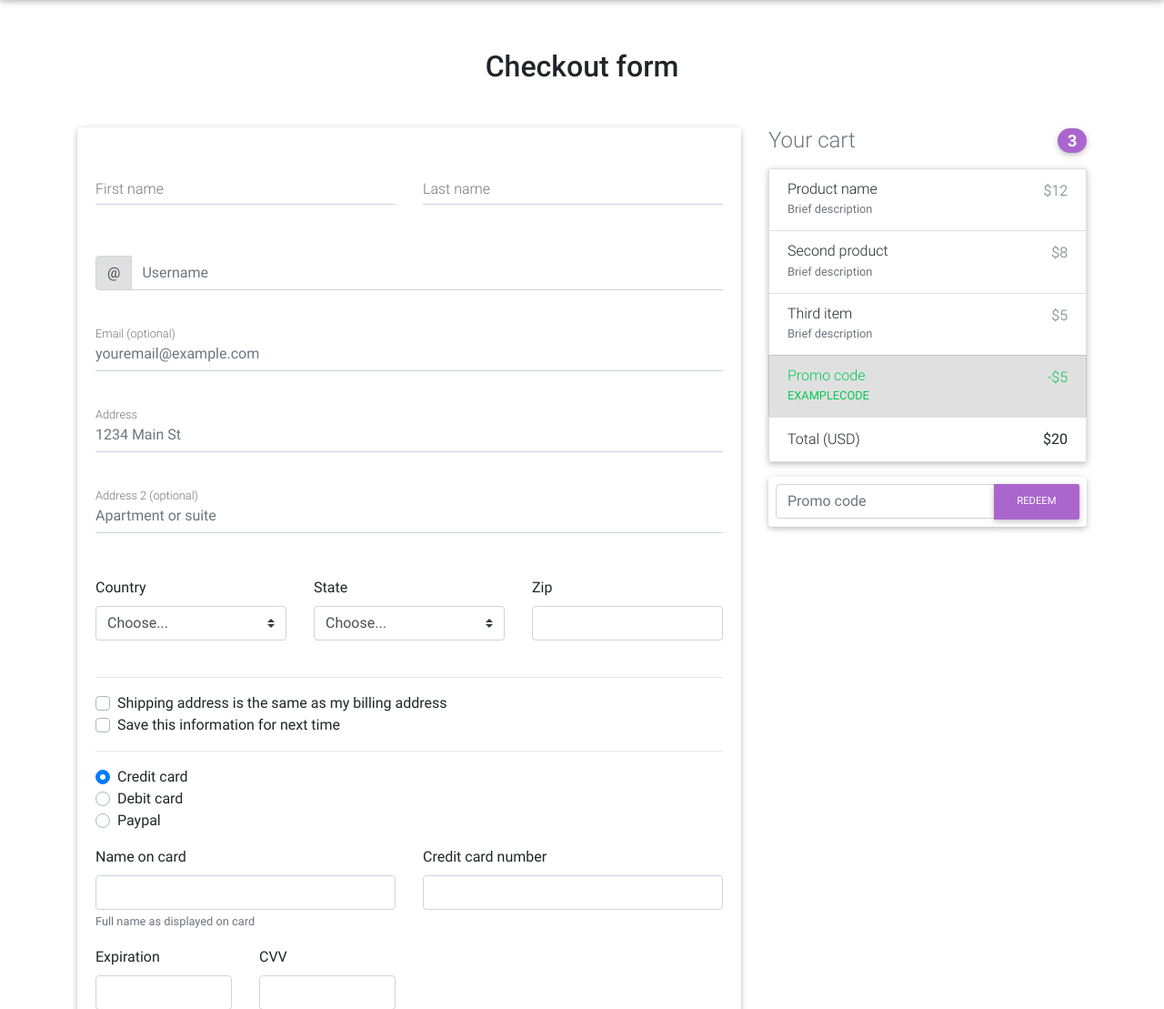
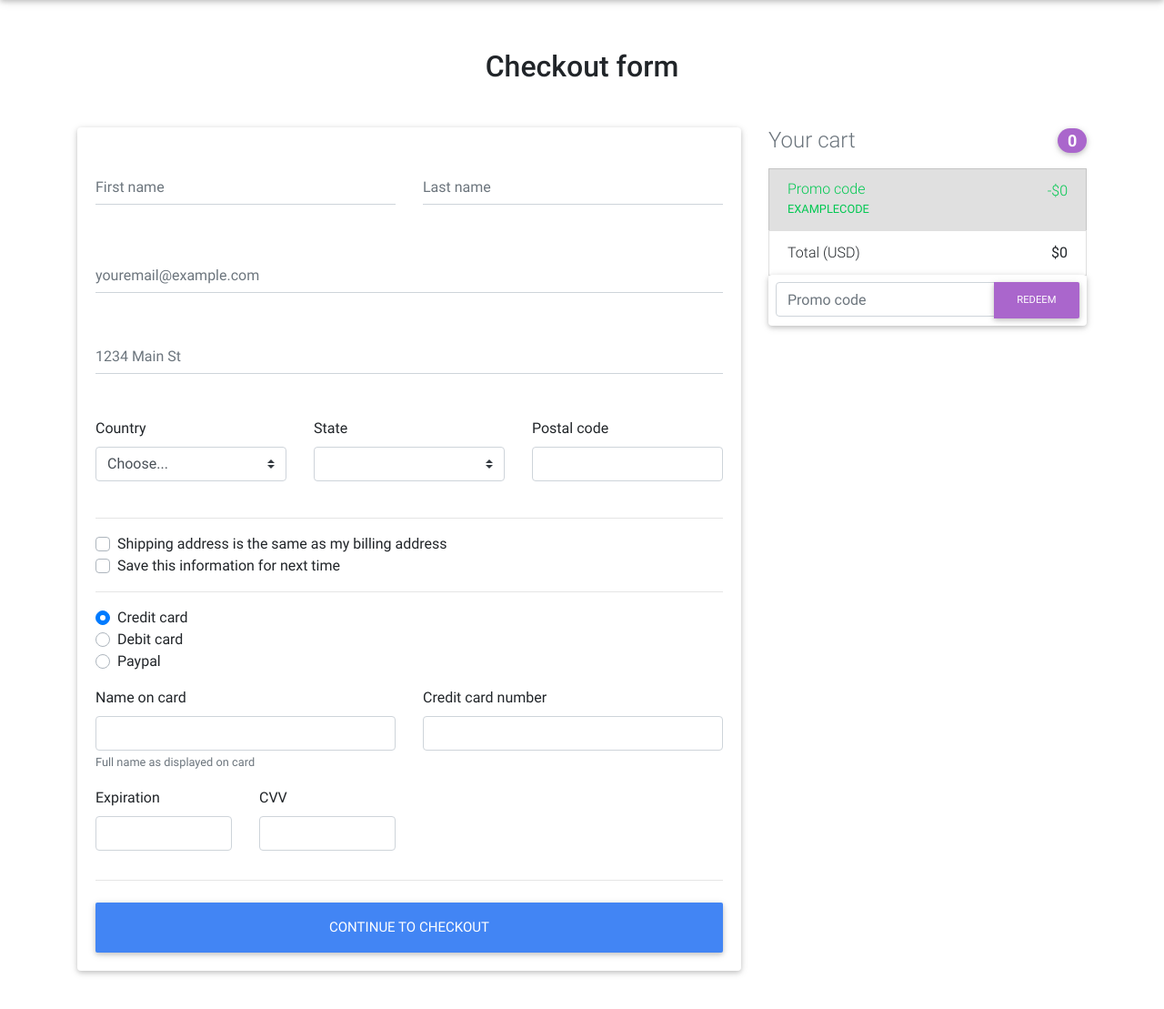
Before and after one commit to Codemaniac6/django-ecommerce, a Django app: page /orders/create/ in a window 1280 px wide. Shown: the part 66-1175 px from the top of the page at 91% size. Run offline with Django 3.2, Linux system fonts and the light colour scheme; some libraries are stand-ins or nearby versions.

Commit message:
checkout updates

```diff
--- a/orders/views.py
+++ b/orders/views.py
@@ -1,5 +1,5 @@
 from django.shortcuts import render
-from .models import OrderItem
+from .models import OrderItem, Order
 from cart.cart import Cart
 from .forms import OrderCreateForm
 
@@ -7,20 +7,36 @@ from .forms import OrderCreateForm
 def order_create(request):
     cart = Cart(request)
     if request.method == "POST":
-        form = OrderCreateForm(request.POST)
-        if form.is_valid():
-            order = form.save()
+        order = Order(request.POST)
+        if order:
             for product in cart:
                 OrderItem.objects.create(order=order,
                                          item=product['item'],
                                          price=product['price'],
                                          quantity=product['quantity'])
-                # clears the cart.
                 cart.clear()
                 return render(request, 'orders/order/created.html',
-                              {'order': order})
+                              {'order': order,
+                               'cart': cart})
     else:
-        form = OrderCreateForm()
+        order = Order()
         return render(request, 'checkout-page.html',
-                      {'cart': cart,
-                       'form': form})
+                      {'order': order,
+                       'cart': cart})
+        # form = OrderCreateForm(request.POST)
+        # if form.is_valid():
+        #     order = form.save()
+        #     for product in cart:
+        #         OrderItem.objects.create(order=order,
+        #                                  item=product['item'],
+        #                                  price=product['price'],
+        #                                  quantity=product['quantity'])
+        #         # clears the cart.
+    #             cart.clear()
+    #             return render(request, 'orders/order/created.html',
+    #                           {'order': order})
+    # else:
+    #     form = OrderCreateForm()
+    #     return render(request, 'checkout-page.html',
+    #                   {'cart': cart,
+    #                    'form': form})
--- a/shop/templates/checkout-page.html
+++ b/shop/templates/checkout-page.html
@@ -22,7 +22,7 @@
           <div class="card">
 
             <!--Card content-->
-            <form class="card-body">
+            <form class="card-body" method="post">
 
               <!--Grid row-->
               <div class="row">
@@ -32,8 +32,8 @@
 
                   <!--firstName-->
                   <div class="md-form ">
-                    <input type="text" id="firstName" class="form-control">
-                    <label for="firstName" class="">First name</label>
+                    <input type="text" id="firstName" class="form-control" placeholder="First name">
+                    <label for="firstName" class="">{{ order.first_name }}</label>
                   </div>
 
                 </div>
@@ -44,8 +44,8 @@
 
                   <!--lastName-->
                   <div class="md-form">
-                    <input type="text" id="lastName" class="form-control">
-                    <label for="lastName" class="">Last name</label>
+                    <input type="text" id="lastName" class="form-control" placeholder="Last name">
+                    <label for="lastName" class="">{{ order.last_name }}</label>
                   </div>
 
                 </div>
@@ -54,31 +54,31 @@
               </div>
               <!--Grid row-->
 
-              <!--Username-->
-              <div class="md-form input-group pl-0 mb-5">
-                <div class="input-group-prepend">
-                  <span class="input-group-text" id="basic-addon1">@</span>
-                </div>
-                <input type="text" class="form-control py-0" placeholder="Username" aria-describedby="basic-addon1">
-              </div>
+<!--              &lt;!&ndash;Username&ndash;&gt;-->
+<!--              <div class="md-form input-group pl-0 mb-5">-->
+<!--                <div class="input-group-prepend">-->
+<!--                  <span class="input-group-text" id="basic-addon1">@</span>-->
+<!--                </div>-->
+<!--                <input type="text" class="form-control py-0" placeholder="Username" aria-describedby="basic-addon1">-->
+<!--              </div>-->
 
               <!--email-->
               <div class="md-form mb-5">
                 <input type="text" id="email" class="form-control" placeholder="youremail@example.com">
-                <label for="email" class="">Email (optional)</label>
+                <label for="email" class="">{{ order.email }}</label>
               </div>
 
               <!--address-->
               <div class="md-form mb-5">
                 <input type="text" id="address" class="form-control" placeholder="1234 Main St">
-                <label for="address" class="">Address</label>
+                <label for="address" class="">{{ order.address }}</label>
               </div>
 
-              <!--address-2-->
-              <div class="md-form mb-5">
-                <input type="text" id="address-2" class="form-control" placeholder="Apartment or suite">
-                <label for="address-2" class="">Address 2 (optional)</label>
-              </div>
+<!--              &lt;!&ndash;address-2&ndash;&gt;-->
+<!--              <div class="md-form mb-5">-->
+<!--                <input type="text" id="address-2" class="form-control" placeholder="Apartment or suite">-->
+<!--                <label for="address-2" class="">Address 2 (optional)</label>-->
+<!--              </div>-->
 
               <!--Grid row-->
               <div class="row">
@@ -89,7 +89,8 @@
                   <label for="country">Country</label>
                   <select class="custom-select d-block w-100" id="country" required>
                     <option value="">Choose...</option>
-                    <option>United States</option>
+                    <option>Nigeria</option>
+                    <option>United states</option>
                   </select>
                   <div class="invalid-feedback">
                     Please select a valid country.
@@ -102,10 +103,9 @@
                 <div class="col-lg-4 col-md-6 mb-4">
 
                   <label for="state">State</label>
-                  <select class="custom-select d-block w-100" id="state" required>
-                    <option value="">Choose...</option>
-                    <option>California</option>
-                  </select>
+                  <input class="custom-select d-block w-100" id="state" required>
+                    {{ order.city }}
+                  </input>
                   <div class="invalid-feedback">
                     Please provide a valid state.
                   </div>
@@ -116,7 +116,8 @@
                 <!--Grid column-->
                 <div class="col-lg-4 col-md-6 mb-4">
 
-                  <label for="zip">Zip</label>
+                  <label for="zip">Postal code</label>
+                  {{ order.postal_code }}
                   <input type="text" class="form-control" id="zip" placeholder="" required>
                   <div class="invalid-feedback">
                     Zip code required.
@@ -143,22 +144,22 @@
 
               <div class="d-block my-3">
                 <div class="custom-control custom-radio">
-                  <input id="credit" name="paymentMethod" type="radio" class="custom-control-input" checked required>
+                  <input id="credit" name="paymentMethod" type="radio" class="custom-control-input" checked>
                   <label class="custom-control-label" for="credit">Credit card</label>
                 </div>
                 <div class="custom-control custom-radio">
-                  <input id="debit" name="paymentMethod" type="radio" class="custom-control-input" required>
+                  <input id="debit" name="paymentMethod" type="radio" class="custom-control-input">
                   <label class="custom-control-label" for="debit">Debit card</label>
                 </div>
                 <div class="custom-control custom-radio">
-                  <input id="paypal" name="paymentMethod" type="radio" class="custom-control-input" required>
+                  <input id="paypal" name="paymentMethod" type="radio" class="custom-control-input">
                   <label class="custom-control-label" for="paypal">Paypal</label>
                 </div>
               </div>
               <div class="row">
                 <div class="col-md-6 mb-3">
                   <label for="cc-name">Name on card</label>
-                  <input type="text" class="form-control" id="cc-name" placeholder="" required>
+                  <input type="text" class="form-control" id="cc-name" placeholder="">
                   <small class="text-muted">Full name as displayed on card</small>
                   <div class="invalid-feedback">
                     Name on card is required
@@ -166,7 +167,7 @@
                 </div>
                 <div class="col-md-6 mb-3">
                   <label for="cc-number">Credit card number</label>
-                  <input type="text" class="form-control" id="cc-number" placeholder="" required>
+                  <input type="text" class="form-control" id="cc-number" placeholder="">
                   <div class="invalid-feedback">
                     Credit card number is required
                   </div>
@@ -175,14 +176,14 @@
               <div class="row">
                 <div class="col-md-3 mb-3">
                   <label for="cc-expiration">Expiration</label>
-                  <input type="text" class="form-control" id="cc-expiration" placeholder="" required>
+                  <input type="text" class="form-control" id="cc-expiration" placeholder="">
                   <div class="invalid-feedback">
                     Expiration date required
                   </div>
                 </div>
                 <div class="col-md-3 mb-3">
                   <label for="cc-expiration">CVV</label>
-                  <input type="text" class="form-control" id="cc-cvv" placeholder="" required>
+                  <input type="text" class="form-control" id="cc-cvv" placeholder="">
                   <div class="invalid-feedback">
                     Security code required
                   </div>
@@ -190,7 +191,7 @@
               </div>
               <hr class="mb-4">
               <button class="btn btn-primary btn-lg btn-block" type="submit">Continue to checkout</button>
-
+              {% csrf_token %}
             </form>
 
           </div>
@@ -205,42 +206,48 @@
           <!-- Heading -->
           <h4 class="d-flex justify-content-between align-items-center mb-3">
             <span class="text-muted">Your cart</span>
-            <span class="badge badge-secondary badge-pill">3</span>
+            <span class="badge badge-secondary badge-pill">{% with total_items=cart|length %}{{ total_items }}
+            {% endwith %}</span>
           </h4>
 
           <!-- Cart -->
+          {% for product in cart %}
+            {% with item=product.item %}
           <ul class="list-group mb-3 z-depth-1">
             <li class="list-group-item d-flex justify-content-between lh-condensed">
               <div>
-                <h6 class="my-0">Product name</h6>
-                <small class="text-muted">Brief description</small>
+                <h6 class="my-0">{{ item.name }}</h6>
+                <span class="badge badge-secondary badge-pill">{{ product.quantity }}</span>
+                <small class="text-muted">{{ item.description|truncatechars:30 }}</small>
               </div>
-              <span class="text-muted">$12</span>
+              <span class="text-muted">${{ product.price }}</span>
             </li>
-            <li class="list-group-item d-flex justify-content-between lh-condensed">
-              <div>
-                <h6 class="my-0">Second product</h6>
-                <small class="text-muted">Brief description</small>
-              </div>
-              <span class="text-muted">$8</span>
-            </li>
-            <li class="list-group-item d-flex justify-content-between lh-condensed">
-              <div>
-                <h6 class="my-0">Third item</h6>
-                <small class="text-muted">Brief description</small>
-              </div>
-              <span class="text-muted">$5</span>
-            </li>
+            {% endwith %}
+            {% endfor %}
+<!--            <li class="list-group-item d-flex justify-content-between lh-condensed">-->
+<!--              <div>-->
+<!--                <h6 class="my-0">Second product</h6>-->
+<!--                <small class="text-muted">Brief description</small>-->
+<!--              </div>-->
+<!--              <span class="text-muted">$8</span>-->
+<!--            </li>-->
+<!--            <li class="list-group-item d-flex justify-content-between lh-condensed">-->
+<!--              <div>-->
+<!--                <h6 class="my-0">Third item</h6>-->
+<!--                <small class="text-muted">Brief description</small>-->
+<!--              </div>-->
+<!--              <span class="text-muted">$5</span>-->
+<!--            </li>-->
             <li class="list-group-item d-flex justify-content-between bg-light">
               <div class="text-success">
                 <h6 class="my-0">Promo code</h6>
                 <small>EXAMPLECODE</small>
               </div>
-              <span class="text-success">-$5</span>
+              <span class="text-success">-$0</span>
             </li>
             <li class="list-group-item d-flex justify-content-between">
               <span>Total (USD)</span>
-              <strong>$20</strong>
+              <strong>${{ cart.get_total_price }}</strong>
             </li>
           </ul>
           <!-- Cart -->
```
Also changed, not shown: orders/templates/orders/order/created.html (+9 -0 lines), db.sqlite3.
